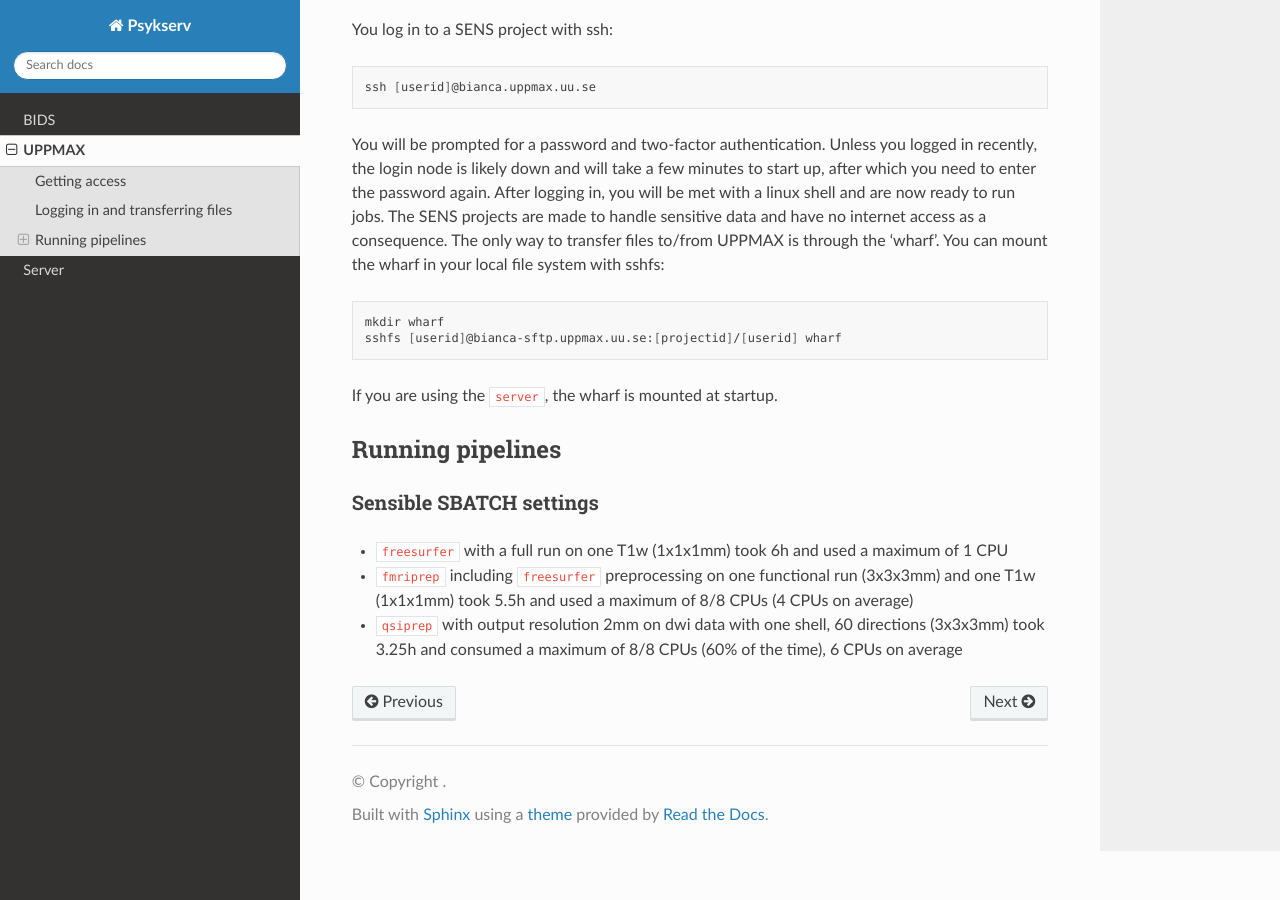
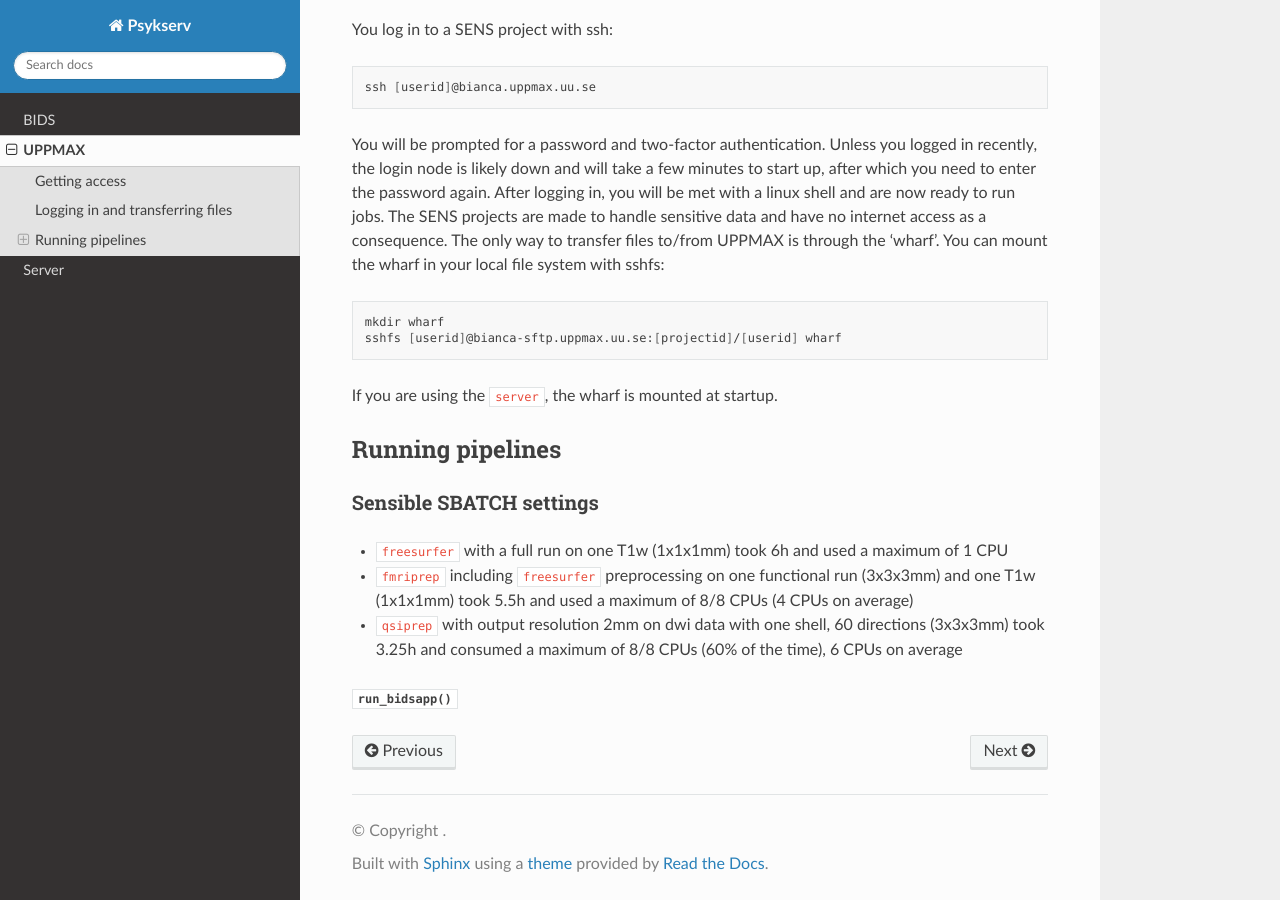
Before and after one commit to psychmedImaging/rtd-psykserver, a Sphinx documentation site: the page built from docs/source/UPPMAX.rst, in a window 1280 px wide and 900 px high, scrolled down 962 px. Built offline with Sphinx 7.4.7 and the Read the Docs theme 3.1.0, drawn with Linux system fonts in a browser that asks for light colours.

Commit message:
Update UPPMAX.rst

```diff
--- a/docs/source/UPPMAX.rst
+++ b/docs/source/UPPMAX.rst
@@ -75,3 +75,5 @@ Sensible SBATCH settings
 * ``freesurfer`` with a full run on one T1w (1x1x1mm) took 6h and used a maximum of 1 CPU
 * ``fmriprep`` including ``freesurfer`` preprocessing on one functional run (3x3x3mm) and one T1w (1x1x1mm) took 5.5h and used a maximum of 8/8 CPUs (4 CPUs on average)
 * ``qsiprep`` with output resolution 2mm on dwi data with one shell, 60 directions (3x3x3mm) took 3.25h and consumed a maximum of 8/8 CPUs (60% of the time), 6 CPUs on average
+
+:func:`run_bidsapp`
```
